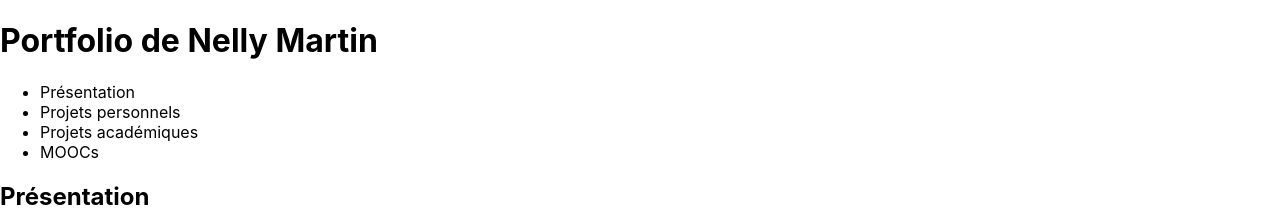
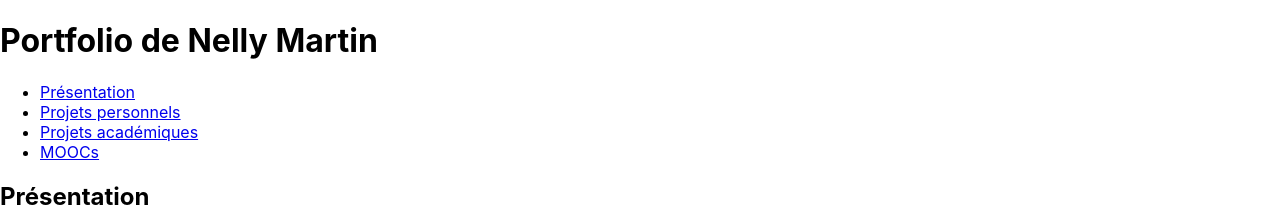
Before and after one commit to Lililalilou/my-portfolio, a React (Create React App) app: page / in a window 1280 px wide. Shown: the top 212 px of the page. Built offline with nearby package versions, Linux system fonts and the light colour scheme.

Commit message:
Set up hooks and categories'id sanitized

```diff
--- a/src/Category.js
+++ b/src/Category.js
@@ -1,11 +1,13 @@
 import React, { Component } from 'react';
 import SectionsContainer from './SectionsContainer';
+import { sanitize } from './sanitize';
 
 class Category extends Component {
   render() {
     const { category } = this.props;
+
     return (
-      <section>
+      <section id={sanitize(category.title)} >
         <h2>{category.title}</h2>
         {category.subtitle && (
           <div>{category.subtitle}</div>
--- a/src/Menu.js
+++ b/src/Menu.js
@@ -1,13 +1,15 @@
 import React, { Component } from 'react';
+import { sanitize } from './sanitize';
 
 class Menu extends Component {
   render() {
     const { categories } = this.props;
-    console.log(categories[0].title);
     return (
       <ul>
         {categories.map(category => (
-          <li key={category.title}>{category.title}</li>
+          <li key={category.title}>
+            <a href={`#${sanitize(category.title)}`}>{category.title}</a>
+          </li>
         ))}
       </ul>
     );
--- /dev/null
+++ b/src/sanitize.js
@@ -0,0 +1,4 @@
+export function sanitize(string) {
+  let result = string.toLowerCase().replace(' ', '-').replace('é', 'e');
+  return result;
+};
```
